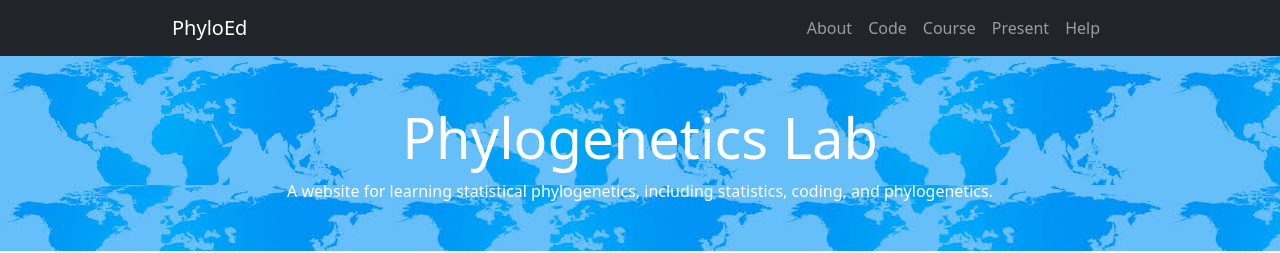
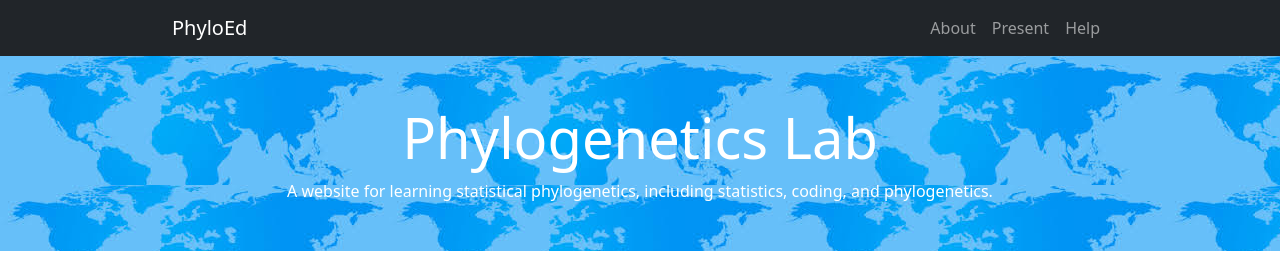
Before and after one commit to lliu1871/PhyEd, a Jekyll site: the page built from index.markdown, in a window 1280 px wide. Shown: the top 253 px of the page. Built offline with Jekyll 4.4.1, drawn with Linux system fonts in a browser that asks for light colours.

Commit message:
Update _config.yml

```diff
--- a/_config.yml
+++ b/_config.yml
@@ -43,8 +43,6 @@ bootstrap:
   # this and add the path to the page *files* in order as they should show up
   header_pages:
    - about.markdown
-   - code.markdown
-   - course.markdown
    - present.markdown
    - help.markdown
 
```
